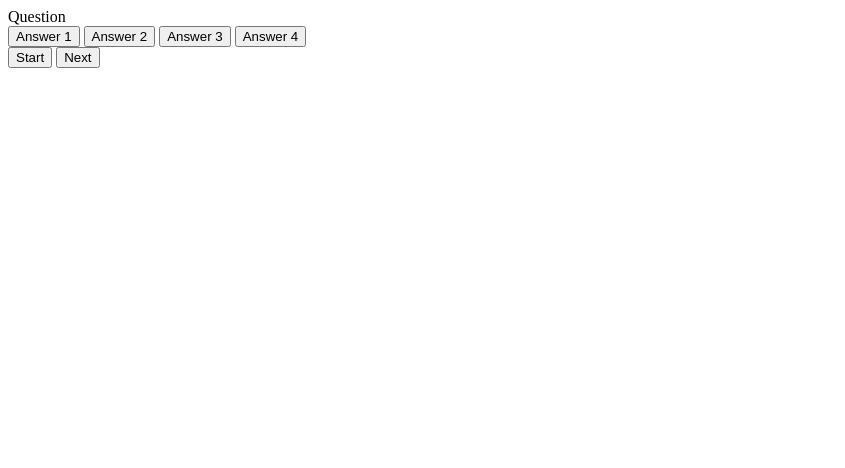
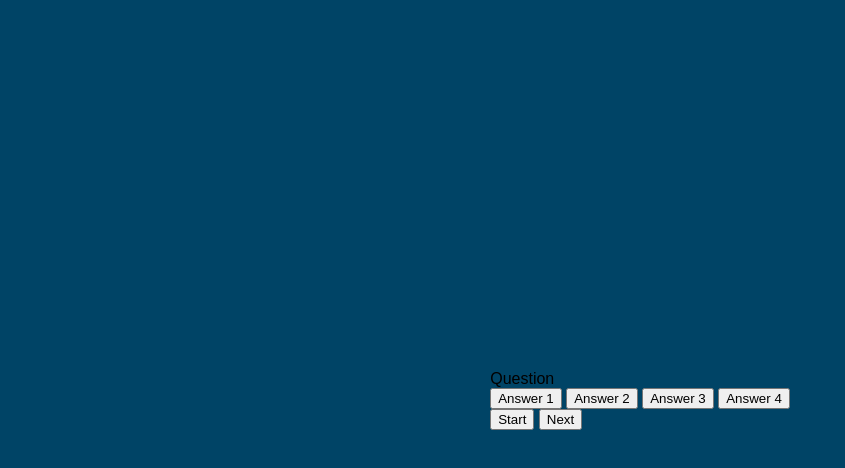
Before and after one commit to VenusViolet/api-quiz, a plain HTML site: page index.html in a window 1280 px wide. Shown: the whole page, without its empty margins (0-845 px from the left). Drawn offline with Linux system fonts and the light colour scheme.

Commit message:
Added code to css for the buttons and background

```diff
--- a/index.html
+++ b/index.html
@@ -4,6 +4,8 @@
     <meta charset="UTF-8">
     <meta http-equiv="X-UA-Compatible" content="IE=edge">
     <meta name="viewport" content="width=device-width, initial-scale=1.0">
+    <link href="style.css" rel="stylesheet">
+    <script defer src="script.js"></script>
     <title>Quiz App</title>
 </head>
 <body>
--- a/style.css
+++ b/style.css
@@ -0,0 +1,26 @@
+*, *::before, *::after {
+box-sizing:border-box;
+font-family:Arial, Helvetica, sans-serif
+}
+
+:root {
+    --hue-neutral: 200;
+    --hue-wrong: 0;
+    --hue-correct: 145;
+}
+
+body {
+    --hue: var(--hue-neutral);
+    padding: 0;
+    margin: 0;
+    display: flex;
+    width: 100vw;
+    height: 100vh;
+    justify-content: center;
+    align-items: center;
+    background-color: hsl(var(--hue), 100%, 20%);
+}
+
+body.correct {
+    --hue: var(--hue-correct);
+}
```
